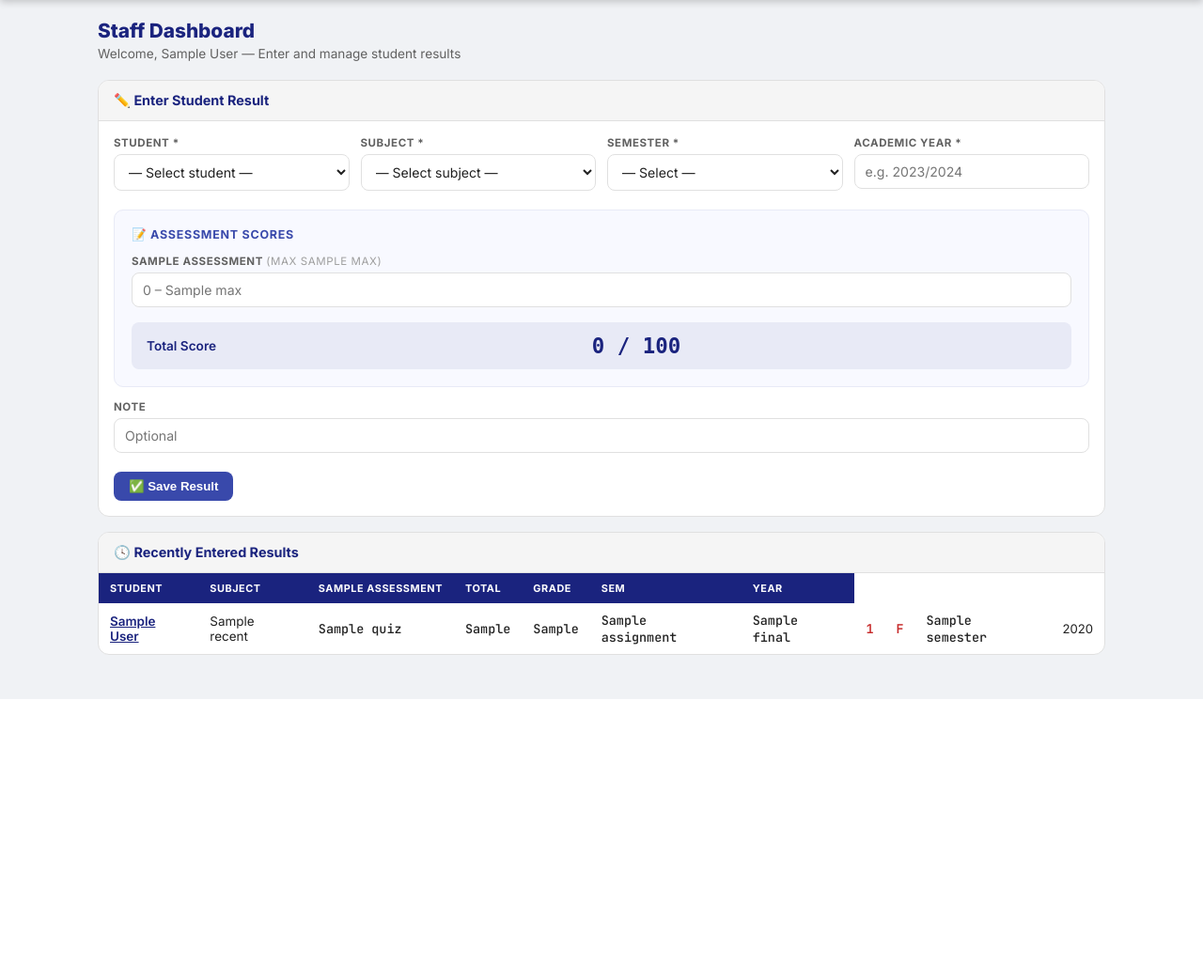
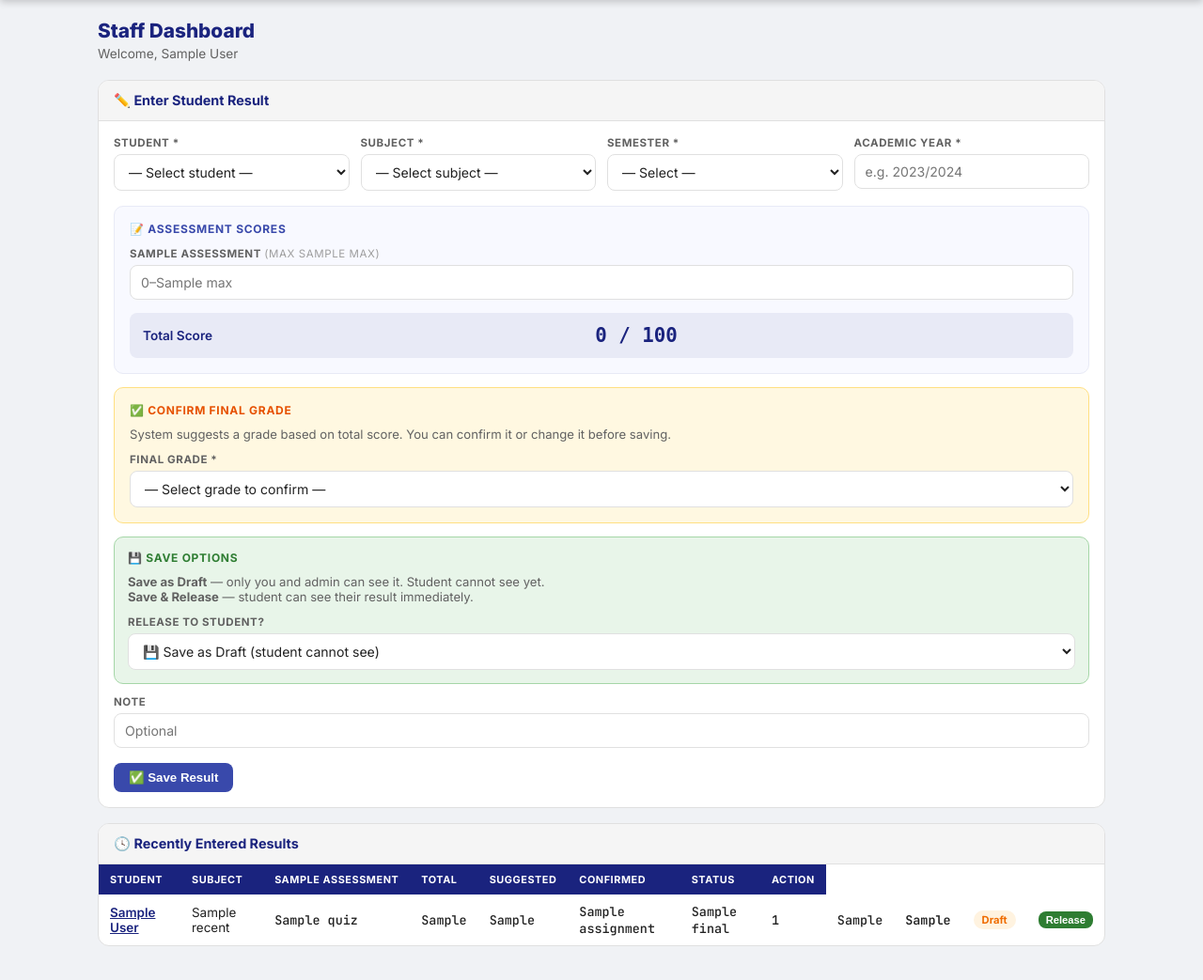
Before and after one commit to chalieyigzaw78-stack/Student-portal, a Flask app: template templates/staff/dashboard.html in a window 1280 px wide. Shown: the part 56-1099 px from the top of the page at 94% size. Before the commit the page ends 800 px from the top, so only its background shows below. Run offline with Flask 3, Linux system fonts and the light colour scheme; the visitor is signed in with stand-in values (Sample User, id 1); tables that the repository leaves empty hold one stand-in row (values such as "Sample post"); the template is opened without the code that fills it: most values are stand-ins (such as "Sample title", 1, 10 or a date in 2020).

Commit message:
Update dashboard.html

```diff
--- a/templates/staff/dashboard.html
+++ b/templates/staff/dashboard.html
@@ -9,10 +9,9 @@
 {% block content %}
 <div class="page-header">
   <h1>Staff Dashboard</h1>
-  <p>Welcome, {{ session.name }} — Enter and manage student results</p>
+  <p>Welcome, {{ session.name }}</p>
 </div>
 
-<!-- Enter Result Form -->
 <div class="card">
   <div class="card-header"><h2>✏️ Enter Student Result</h2></div>
   <div class="card-body">
@@ -51,8 +50,8 @@
       </div>
 
       <!-- Assessment scores -->
-      <div style="margin-top:20px; padding:18px; background:#f8f9ff; border-radius:10px; border:1px solid #e8eaf6;">
-        <div style="font-size:0.78rem; font-weight:700; color:#3949ab; text-transform:uppercase; letter-spacing:0.06em; margin-bottom:14px;">
+      <div style="margin-top:16px; padding:16px; background:#f8f9ff; border-radius:10px; border:1px solid #e8eaf6;">
+        <div style="font-size:0.75rem; font-weight:700; color:#3949ab; text-transform:uppercase; letter-spacing:0.06em; margin-bottom:12px;">
           📝 Assessment Scores
         </div>
         <div class="form-grid">
@@ -60,25 +59,62 @@
           <div class="form-group">
             <label>{{ a.label }} <span style="color:#9e9e9e; font-weight:400;">(max {{ a.max }})</span></label>
             <input type="number" name="{{ a.key }}" min="0" max="{{ a.max }}"
-              step="0.5" placeholder="0 – {{ a.max }}" oninput="calcTotal()">
+              step="0.5" placeholder="0–{{ a.max }}" oninput="calcTotal()">
           </div>
           {% endfor %}
         </div>
 
         <!-- Live total -->
-        <div style="margin-top:16px; padding:12px 16px; background:#e8eaf6; border-radius:8px; display:flex; align-items:center; justify-content:space-between; flex-wrap:wrap; gap:8px;">
+        <div style="margin-top:14px; padding:12px 14px; background:#e8eaf6; border-radius:8px; display:flex; align-items:center; justify-content:space-between; flex-wrap:wrap; gap:8px;">
           <span style="font-size:0.85rem; color:#1a237e; font-weight:600;">Total Score</span>
-          <span id="total-display" style="font-size:1.4rem; font-weight:800; font-family:monospace; color:#1a237e;">0 / 100</span>
-          <span id="grade-display" style="font-size:1rem; font-weight:700; color:#2e7d32;"></span>
+          <span id="total-display" style="font-size:1.3rem; font-weight:800; font-family:monospace; color:#1a237e;">0 / 100</span>
+          <span id="suggested-display" style="font-size:0.85rem; font-weight:600; color:#616161;"></span>
         </div>
       </div>
 
-      <div class="form-group" style="margin-top:14px;">
+      <!-- Confirm grade -->
+      <div style="margin-top:14px; padding:16px; background:#fff8e1; border-radius:10px; border:1px solid #ffe082;">
+        <div style="font-size:0.75rem; font-weight:700; color:#e65100; text-transform:uppercase; letter-spacing:0.06em; margin-bottom:10px;">
+          ✅ Confirm Final Grade
+        </div>
+        <p style="font-size:0.82rem; color:#616161; margin-bottom:12px;">
+          System suggests a grade based on total score. You can confirm it or change it before saving.
+        </p>
+        <div class="form-group">
+          <label>Final Grade *</label>
+          <select name="confirmed_grade" id="confirmed-grade" required>
+            <option value="">— Select grade to confirm —</option>
+            {% for g in grade_options %}
+            <option value="{{ g }}">{{ g }}</option>
+            {% endfor %}
+          </select>
+        </div>
+      </div>
+
+      <!-- Save options -->
+      <div style="margin-top:14px; padding:14px; background:#e8f5e9; border-radius:10px; border:1px solid #a5d6a7;">
+        <div style="font-size:0.75rem; font-weight:700; color:#2e7d32; text-transform:uppercase; letter-spacing:0.06em; margin-bottom:10px;">
+          💾 Save Options
+        </div>
+        <p style="font-size:0.82rem; color:#616161; margin-bottom:12px;">
+          <strong>Save as Draft</strong> — only you and admin can see it. Student cannot see yet.<br>
+          <strong>Save & Release</strong> — student can see their result immediately.
+        </p>
+        <div class="form-group">
+          <label>Release to student?</label>
+          <select name="is_released">
+            <option value="0">💾 Save as Draft (student cannot see)</option>
+            <option value="1">🚀 Save & Release (student can see now)</option>
+          </select>
+        </div>
+      </div>
+
+      <div class="form-group" style="margin-top:12px;">
         <label>Note</label>
         <input type="text" name="note" placeholder="Optional">
       </div>
 
-      <div style="margin-top:20px;">
+      <div style="margin-top:16px;">
         <button type="submit" class="btn btn-primary">✅ Save Result</button>
       </div>
     </form>
@@ -94,18 +130,12 @@
         <tr>
           <th>Student</th><th>Subject</th>
           {% for a in assessments %}<th>{{ a.label }}</th>{% endfor %}
-          <th>Total</th><th>Grade</th><th>Sem</th><th>Year</th>
+          <th>Total</th><th>Suggested</th><th>Confirmed</th><th>Status</th><th>Action</th>
         </tr>
       </thead>
       <tbody>
         {% for r in recent %}
-        {% if r.total_score >= 90 %}{% set gl = 'A' %}{% set gc = 'grade-A' %}
-        {% elif r.total_score >= 85 %}{% set gl = 'B+' %}{% set gc = 'grade-Bp' %}
-        {% elif r.total_score >= 80 %}{% set gl = 'B' %}{% set gc = 'grade-B' %}
-        {% elif r.total_score >= 75 %}{% set gl = 'C+' %}{% set gc = 'grade-Cp' %}
-        {% elif r.total_score >= 70 %}{% set gl = 'C' %}{% set gc = 'grade-C' %}
-        {% elif r.total_score >= 60 %}{% set gl = 'D' %}{% set gc = 'grade-D' %}
-        {% else %}{% set gl = 'F' %}{% set gc = 'grade-F' %}{% endif %}
+        {% set gc = 'grade-' + r.confirmed_grade.replace('+','p') if r.confirmed_grade else '' %}
         <tr>
           <td><a href="/staff/student/{{ r.student_id }}" style="color:#1a237e;font-weight:600;">{{ r.full_name }}</a></td>
           <td>{{ r.subject_name }}</td>
@@ -115,12 +145,25 @@
           <td class="mono">{{ r.assignment }}</td>
           <td class="mono">{{ r.final }}</td>
           <td class="mono {{ gc }}"><strong>{{ r.total_score|int }}</strong></td>
-          <td class="mono {{ gc }}">{{ gl }}</td>
-          <td class="mono">{{ r.semester }}</td>
-          <td style="font-size:0.82rem;">{{ r.academic_year }}</td>
+          <td class="mono">{{ r.suggested_grade }}</td>
+          <td class="mono {{ gc }}"><strong>{{ r.confirmed_grade }}</strong></td>
+          <td>
+            {% if r.is_released %}
+              <span class="badge badge-green">Released</span>
+            {% else %}
+              <span class="badge badge-orange">Draft</span>
+            {% endif %}
+          </td>
+          <td>
+            {% if not r.is_released %}
+            <form method="POST" action="/staff/release/{{ r.id }}">
+              <button type="submit" class="btn btn-green btn-xs">Release</button>
+            </form>
+            {% endif %}
+          </td>
         </tr>
         {% else %}
-        <tr><td colspan="11"><div class="empty-state"><div class="icon">📭</div><p>No results entered yet.</p></div></td></tr>
+        <tr><td colspan="13"><div class="empty-state"><div class="icon">📭</div><p>No results entered yet.</p></div></td></tr>
         {% endfor %}
       </tbody>
     </table>
@@ -131,13 +174,7 @@
 {% block scripts %}
 <script>
 const ASSESSMENTS = {{ assessments | tojson }};
-const gradeMap = [
-  [90,'A'],[85,'B+'],[80,'B'],[75,'C+'],[70,'C'],[60,'D'],[0,'F']
-];
-const gradeColors = {
-  'A':'#2e7d32','B+':'#388e3c','B':'#689f38',
-  'C+':'#ef6c00','C':'#f57c00','D':'#e64a19','F':'#c62828'
-};
+const gradeMap = [[90,'A'],[85,'B+'],[80,'B'],[75,'C+'],[70,'C'],[60,'D'],[0,'F']];
 
 function calcTotal() {
   let total = 0;
@@ -147,9 +184,14 @@ function calcTotal() {
   });
   document.getElementById('total-display').textContent = total.toFixed(1) + ' / 100';
   const [, grade] = gradeMap.find(([min]) => total >= min);
-  const gradeEl = document.getElementById('grade-display');
-  gradeEl.textContent = 'Grade: ' + grade;
-  gradeEl.style.color = gradeColors[grade] || '#333';
+  document.getElementById('suggested-display').textContent = 'Suggested: ' + grade;
+  // Auto-select suggested grade in dropdown
+  const sel = document.getElementById('confirmed-grade');
+  if (sel) {
+    for (let opt of sel.options) {
+      if (opt.value === grade) { opt.selected = true; break; }
+    }
+  }
 }
 </script>
 {% endblock %}
```
